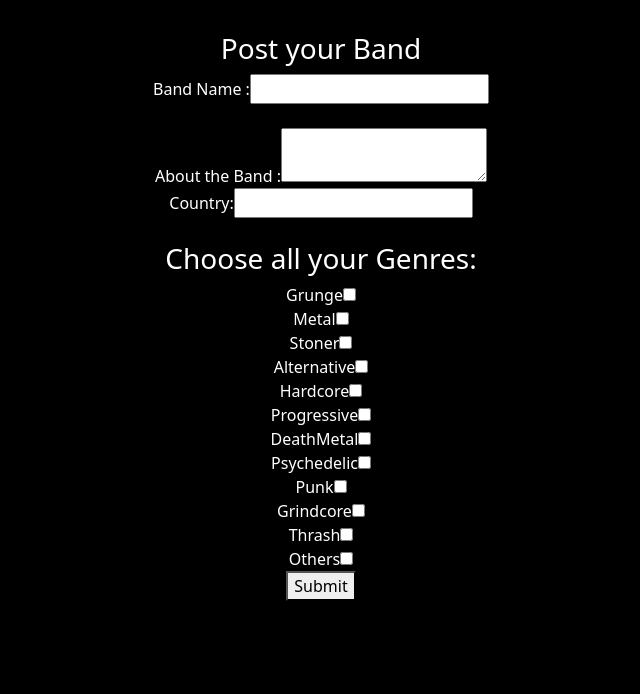
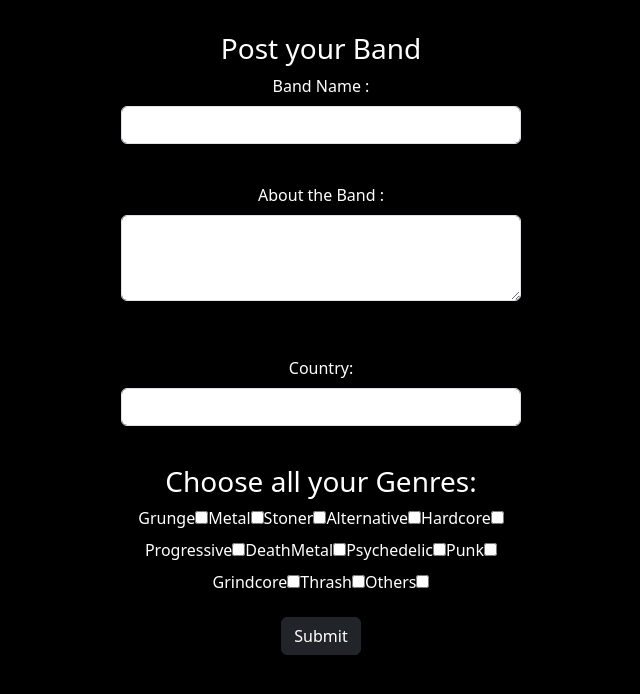
Before and after one commit to RonniedeTal/just-bands-client, a React (Vite) app: page /new-band in a window 1280 px wide. Shown: the top 694 px of the page, without its empty margins (319-959 px from the left). Built offline with nearby package versions, Linux system fonts and the light colour scheme.

Commit message:
crew removed to simplify form

```diff
--- a/src/App.jsx
+++ b/src/App.jsx
@@ -34,4 +34,4 @@ function App() {
 }
 
 export default App
-//Route path=''element={}/>
+//<Route path=''element={}/>
--- a/src/pages/AllBands.jsx
+++ b/src/pages/AllBands.jsx
@@ -25,7 +25,7 @@ function AllBands() {
             <p>{eachBand.name}</p>
 
             <p>{eachBand.genre}</p>
-            {/* addimg */}
+            {/* addimg ---------------------*/}
           </Link>
         </div>
       ))}
--- a/src/pages/AllBandsDetails.jsx
+++ b/src/pages/AllBandsDetails.jsx
@@ -1,47 +1,44 @@
-import axios from 'axios';
-import React, { useEffect, useState } from 'react'
-import { useParams } from 'react-router-dom'
+import axios from "axios";
+import React, { useEffect, useState } from "react";
+import { useParams } from "react-router-dom";
 
 function AllBandsDetails() {
-    const params= useParams()
+  const params = useParams();
   console.log(params);
   //create an state to store the external data
-    const [details, setDetails]=useState(null)
-
+  const [bandDetails, setBandDetails] = useState(null);
 
   //useEffect componentDidMount to call the data just when the component is created for the first time
-    useEffect(()=>{
-       /*axios.get(`http://localhost:5005/api/band/${params.bandId}`)
-       .then((response)=>{
+  useEffect(() => {
+    getData();
+  }, []);
+
+  const getData = async () => {
+    try {
+      const response = await axios.get(
+        `http://localhost:5005/api/band/${params.bandId}`
+      );
       console.log(response);
-       }).catch((error)=>{
-        console.log(error);
-       })*/
-       getData()
-    },[])
-
-    const getData=async()=>{
-try {
-    const response= await axios.get(`http://localhost:5005/api/band/${params.bandId}`)
-console.log(response);
-setDetails(response.data)
+      setBandDetails(response.data);
     } catch (error) {
       console.log();
     }
+  };
+  //calling the API
+  if (bandDetails === null) {
+    return <h1>...loading</h1>;
   }
-    //calling the API
-    if(details===null){
-        return <h1>...loading</h1>
-      }
-
-
 
   return (
     <div>
-      <h1>details of a band</h1>
-{details.name}
+      <h1>{bandDetails.name}</h1>
+
+      <h3>{bandDetails.genre}</h3>
+      <h6>{bandDetails.country}</h6>
+      {/* {bandDetails.image---------------------------}*/}
+      {/* {bandDetails.description------------------------}*/}
     </div>
-  )
+  );
 }
 
-export default AllBandsDetails
+export default AllBandsDetails;
--- a/src/pages/CreateABand.jsx
+++ b/src/pages/CreateABand.jsx
@@ -1,6 +1,10 @@
 import React, { useEffect, useState } from "react";
 import axios from "axios";
 import { useNavigate } from "react-router-dom";
+import Form from 'react-bootstrap/Form';
+import Button from 'react-bootstrap/Button';
+
+
 function CreateABand() {
   const navigate = useNavigate();
 
@@ -23,7 +27,7 @@ function CreateABand() {
       //songs----to add----
       genre, //use a checkbox
       country,
-      crew,
+      //crew,
     };
     try {
       const response = axios.post("https://localhost:5005/api/band", newBand);
@@ -38,41 +42,49 @@ function CreateABand() {
   return (
     <div>
       <h3>Post your Band</h3>
-      <form onSubmit={handleSubmit}>
-        <div>
-          <label>Band Name : </label>
-          <input
+      < Form onSubmit={handleSubmit} >
+        <div style={{ display: 'flex', justifyContent: 'center', width: '100%', marginBottom: '15px' }}>
+        <Form.Group style={{width:400, }}>
+        <Form.Label >Band Name : </Form.Label >
+        <Form.Control
             type="text"
             name="Band name"
             value={name}
-            onChange={(e) => setName(e.target.value)}
-          />
+            onChange={(e) => setName(e.target.value)}/>
+            </Form.Group>
+
         </div>
         <br />
-        <div>
-          <label>About the Band :</label>
-          <textarea
-            type="text"
+        <div style={{ display: 'flex', justifyContent: 'center', width: '100%', marginBottom: '15px' }}>
+
+          <Form.Group className="mb-3" controlId="exampleForm.ControlTextarea1" style={{width:400, }}>
+          <Form.Label >About the Band :</Form.Label >
+          <Form.Control as="textarea" rows={3} type="text"
             description="description"
             value={description}
-            onChange={(e) => setDescription(e.target.value)}
-          />{" "}
+            onChange={(e) => setDescription(e.target.value)}/>
+
+           </Form.Group>
+           </div>
           <br />
-          <div>
-            <label>Country:</label>
-            <input
+          <div style={{ display: 'flex', justifyContent: 'center', width: '100%', marginBottom: '15px' }}>
+          <Form.Group style={{width:400, }}>
+            <Form.Label>Country:</Form.Label>
+            <Form.Control
               type="text"
               name="Country"
               value={country}
               onChange={(e) => setCountry(e.target.value)}
             />
+            </Form.Group>
           </div>
           <br />
-        </div>
 
-        <div>
+
+        <div style={{ display: 'flex', justifyContent: 'center', width: '100%', marginBottom: '15px' }}>
+        <Form.Group style={{width:400, }}>
           <h3>Choose all your Genres:</h3>
-          <label>Grunge </label>
+          <Form.Label>Grunge </Form.Label>
 
           <input
             type="checkbox"
@@ -80,18 +92,17 @@ function CreateABand() {
             value={genre}
             onChange={(e) => setGenre(e.target.value)}
           />
-        </div>
-        <div>
-          <label>Metal</label>
+
+          <Form.Label>Metal</Form.Label>
           <input
             type="checkbox"
             genre="Metal"
             value={genre}
             onChange={(e) => setGenre(e.target.value)}
           />
-        </div>
-        <div>
-          <label>Stoner</label>
+
+
+          <Form.Label>Stoner</Form.Label>
 
           <input
             type="checkbox"
@@ -99,18 +110,16 @@ function CreateABand() {
             value={genre}
             onChange={(e) => setGenre(e.target.value)}
           />
-        </div>
-        <div>
-          <label>Alternative</label>
+
+          <Form.Label>Alternative</Form.Label>
           <input
             type="checkbox"
             genre="Alternative"
             value={genre}
             onChange={(e) => setGenre(e.target.value)}
           />
-        </div>
-        <div>
-          <label>Hardcore</label>
+
+          <Form.Label>Hardcore</Form.Label>
 
           <input
             type="checkbox"
@@ -118,18 +127,17 @@ function CreateABand() {
             value={genre}
             onChange={(e) => setGenre(e.target.value)}
           />
-        </div>
-        <div>
-          <label>Progressive</label>
+
+          <Form.Label>Progressive</Form.Label>
           <input
             type="checkbox"
             genre="Progressive"
             value={genre}
             onChange={(e) => setGenre(e.target.value)}
           />
-        </div>
-        <div>
-          <label>DeathMetal</label>
+
+
+          <Form.Label>DeathMetal</Form.Label>
 
           <input
             type="checkbox"
@@ -137,18 +145,16 @@ function CreateABand() {
             value={genre}
             onChange={(e) => setGenre(e.target.value)}
           />
-        </div>
-        <div>
-          <label>Psychedelic</label>
+
+          <Form.Label>Psychedelic</Form.Label>
           <input
             type="checkbox"
             genre="Psychedelic"
             value={genre}
             onChange={(e) => setGenre(e.target.value)}
           />
-        </div>
-        <div>
-          <label>Punk</label>
+
+          <Form.Label>Punk</Form.Label>
 
           <input
             type="checkbox"
@@ -156,18 +162,16 @@ function CreateABand() {
             value={genre}
             onChange={(e) => setGenre(e.target.value)}
           />
-        </div>
-        <div>
-          <label>Grindcore</label>
+
+          <Form.Label>Grindcore</Form.Label>
           <input
             type="checkbox"
             genre="Grindcore"
             value={genre}
             onChange={(e) => setGenre(e.target.value)}
           />
-        </div>
-        <div>
-          <label>Thrash</label>
+
+          <Form.Label>Thrash</Form.Label>
 
           <input
             type="checkbox"
@@ -175,19 +179,19 @@ function CreateABand() {
             value={genre}
             onChange={(e) => setGenre(e.target.value)}
           />
-        </div>
-        <div>
-          <label>Others</label>
+
+          <Form.Label>Others</Form.Label>
           <input
             type="checkbox"
             genre="Others"
             value={genre}
             onChange={(e) => setGenre(e.target.value)}
           />
+          </Form.Group>
         </div>
 
-        <button type="submit">Submit</button>
-      </form>
+        <Button variant="dark" type="submit">Submit</Button>
+        </Form>
     </div>
   );
 }
--- a/src/pages/Home.jsx
+++ b/src/pages/Home.jsx
@@ -23,10 +23,11 @@ const [randomBand, setRandomBand]=useState([])
       <Link to={"/all-bands"}>All the Bands</Link>
 
        <div>
+        <h1> Our Recomendation:</h1>
         <Link to={`/band-details/${randomBand._id}`}>{/*no me dirige ... revisar la llamada de allbanddetais*/}
         <p>{randomBand.name}</p>
         <p>{randomBand.genre}</p>
-        {/*add image, city, country*/ }
+        {/*add image,  country*/ }
         </Link>
        </div>
 
--- a/src/pages/Login.jsx
+++ b/src/pages/Login.jsx
@@ -6,6 +6,7 @@ import { Link } from 'react-router-dom';
 import { AuthContext } from '../context/auth.context';
 import logo from "/images/logo.png"
 import Form from 'react-bootstrap/Form';
+import Button from 'react-bootstrap/Button';
 
 function Login() {
   const {authenticateUser}=useContext(AuthContext)
@@ -65,7 +66,7 @@ function Login() {
         <Form.Control type="password" name="password" value={password} onChange={handlePasswordChange} />
        </Form.Group>
 </div>
-        <button type="submit">Let's Rock!!!</button>
+        <Button variant="dark" type="submit">Let's Rock!!!</Button>
 
 {errorMessage && <p>{errorMessage}</p>}
 <br/>
--- a/src/pages/Signup.jsx
+++ b/src/pages/Signup.jsx
@@ -6,6 +6,7 @@ import { Link } from "react-router-dom";
 import cat from "../../public/images/cat.gif"
 import Form from 'react-bootstrap/Form';
 import logo from "/images/logo.png"
+import Button from 'react-bootstrap/Button';
 
 
 function Signup() {
@@ -72,7 +73,7 @@ function Signup() {
         <Form.Control type="password" name="password" value={password} onChange={handlePasswordChange} />
         </Form.Group>
         </div>
-        <button type="submit">Let's do it</button>
+        <Button variant="dark" type="submit">Let's do it!!!</Button>
 
         {errorMessage && <p>{errorMessage}</p>}
         <br/>
```
Lines whose indentation alone changed are shown as unchanged.
